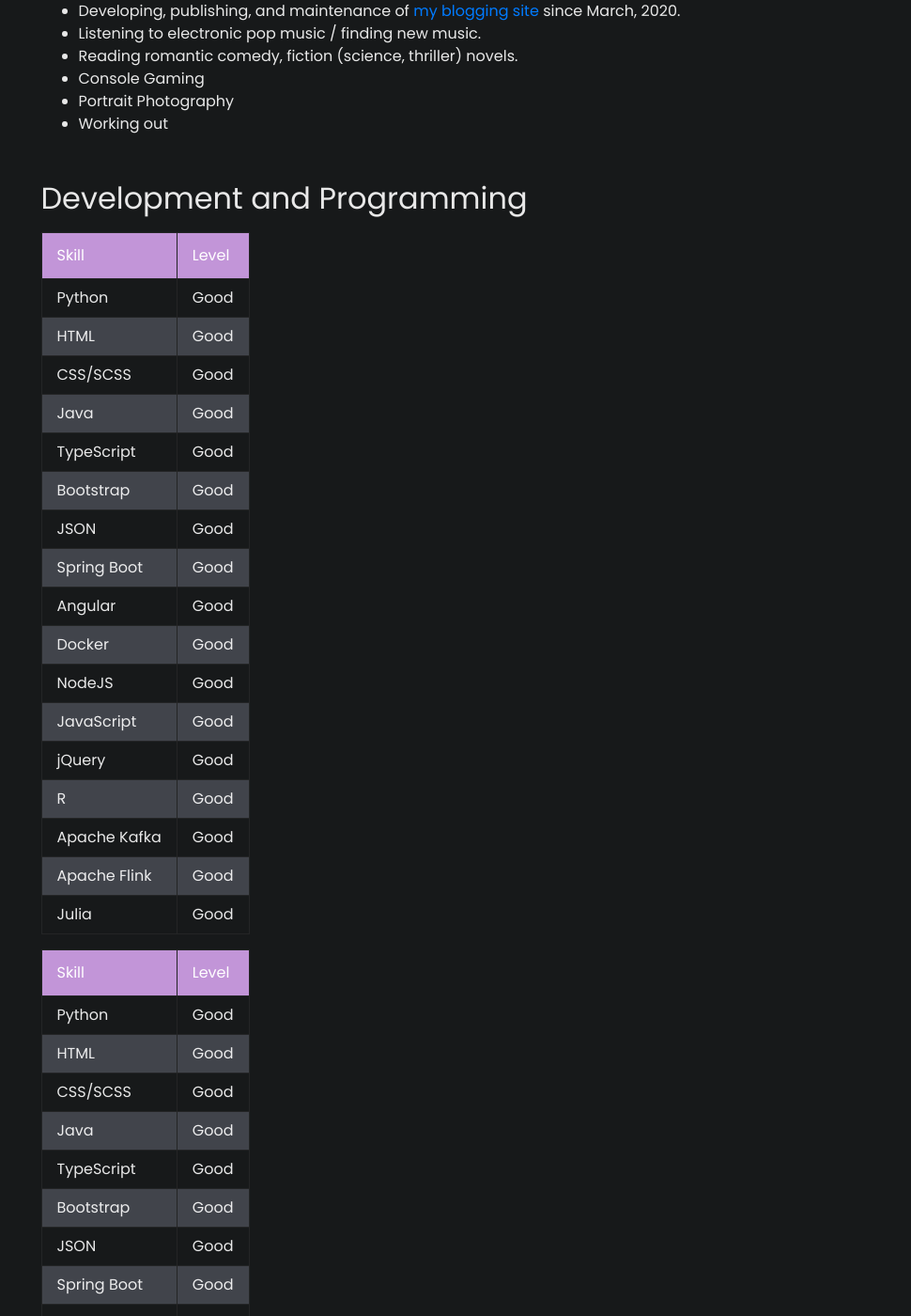
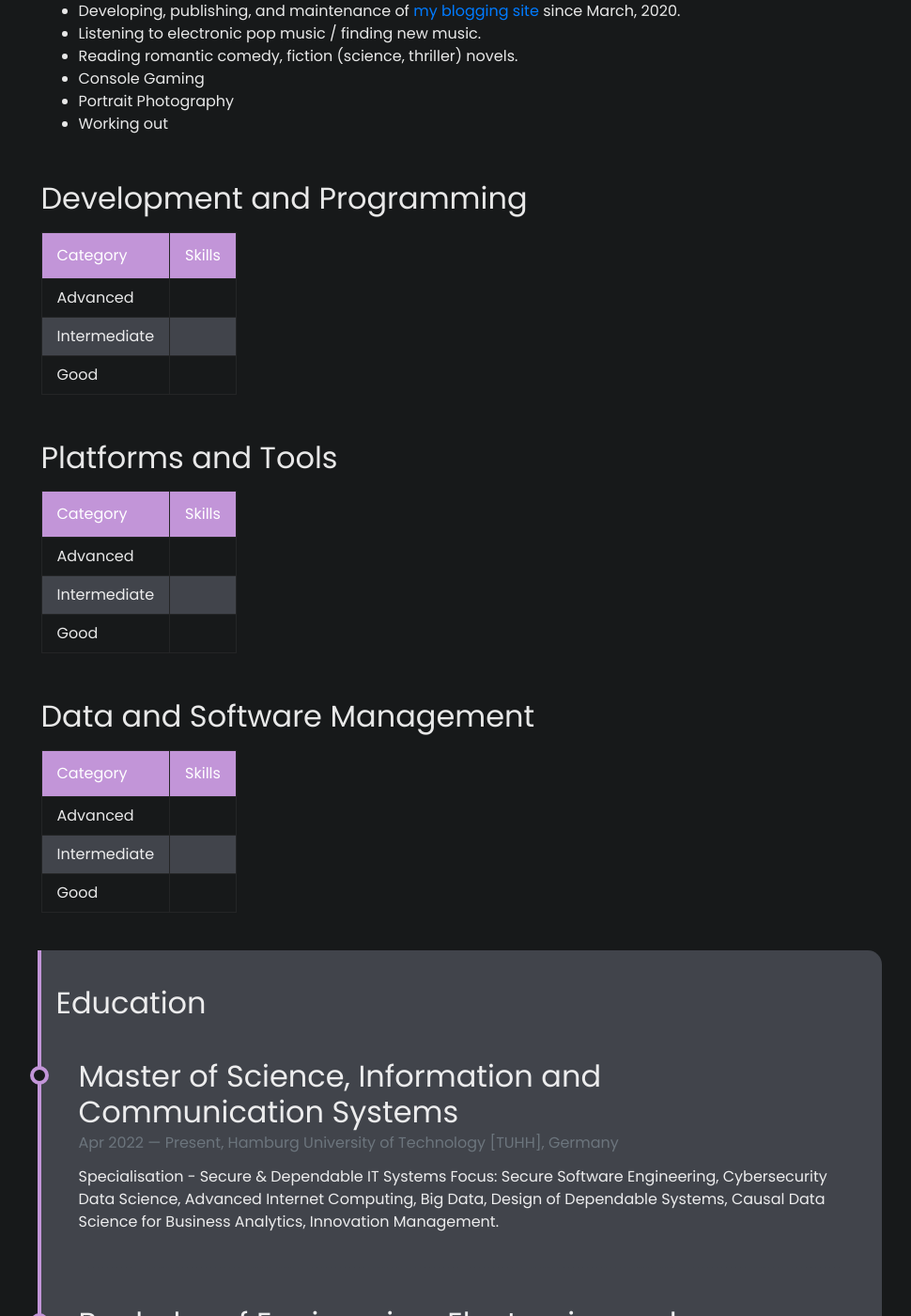
Before and after one commit to tiramdasg/tiramdasg.github.io, a Jekyll site: the page built from pages/about.md, in a window 1280 px wide and 1400 px high, scrolled down 394 px. Shown: the whole window at 94% size, without its empty margins (149-1119 px from the left). Built offline with Jekyll 4.4.1, drawn with Linux system fonts in a browser that asks for light colours; emoji names are drawn with the system emoji font; some of the changed text lies outside the part shown.

Commit message:
skills page update

```diff
--- a/_includes/about/skills.html
+++ b/_includes/about/skills.html
@@ -2,32 +2,44 @@
 
   <h2 class="mb-3">{{ include.title }}</h2>
 
-  {% for skill in include.source offset: start_index %}
   <table>
     <thead>
       <tr>
-          <th>Skill</th>
-          <th>Level</th>
+        <th>Category</th>
+        <th>Skills</th>
       </tr>
     </thead>
     <tbody>
-        {% for skill in include.source offset: start_index %}
+      {% assign advanced_skills = site.data.skills | where: "level", "adv" %}
+      {% assign intermediate_skills = site.data.skills | where: "level", "inter" %}
+      {% assign good_skills = site.data.skills | where: "level", "good" %}
+
       <tr>
-            <td>{{ skill.name }}</td>
+        <td>Advanced</td>
         <td>
-              {% if skill.level == adv %}
-                Advanced
-              {% elsif skill.level == inter %}
-                Intermediate
-              {% else %}
-                Good
-              {% endif %}
+          {% for skill in advanced_skills %}
+            {{ skill.name }}{% if forloop.last == false %}, {% endif %}
+          {% endfor %}
         </td>
       </tr>
+      <tr>
+        <td>Intermediate</td>
+        <td>
+          {% for skill in intermediate_skills %}
+            {{ skill.name }}{% if forloop.last == false %}, {% endif %}
           {% endfor %}
+        </td>
+      </tr>
+      <tr>
+        <td>Good</td>
+        <td>
+          {% for skill in good_skills %}
+            {{ skill.name }}{% if forloop.last == false %}, {% endif %}
+          {% endfor %}
+        </td>
+      </tr>
     </tbody>
   </table>
-  {% endfor %}
 
   <!-- <div class="row">
     <div class="col-6">
```
Lines whose indentation alone changed are shown as unchanged.
